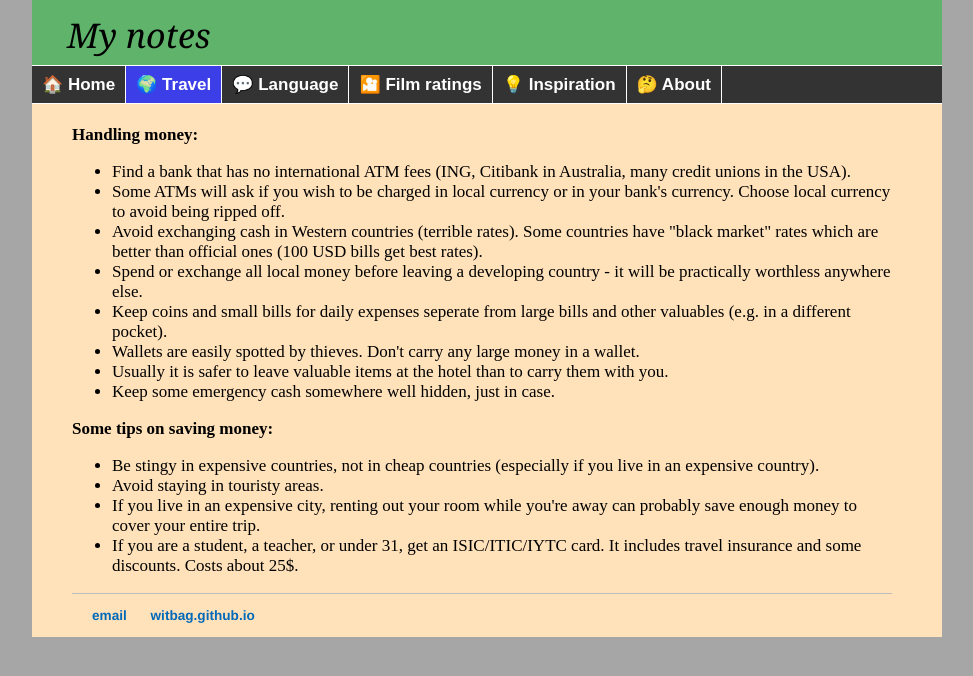
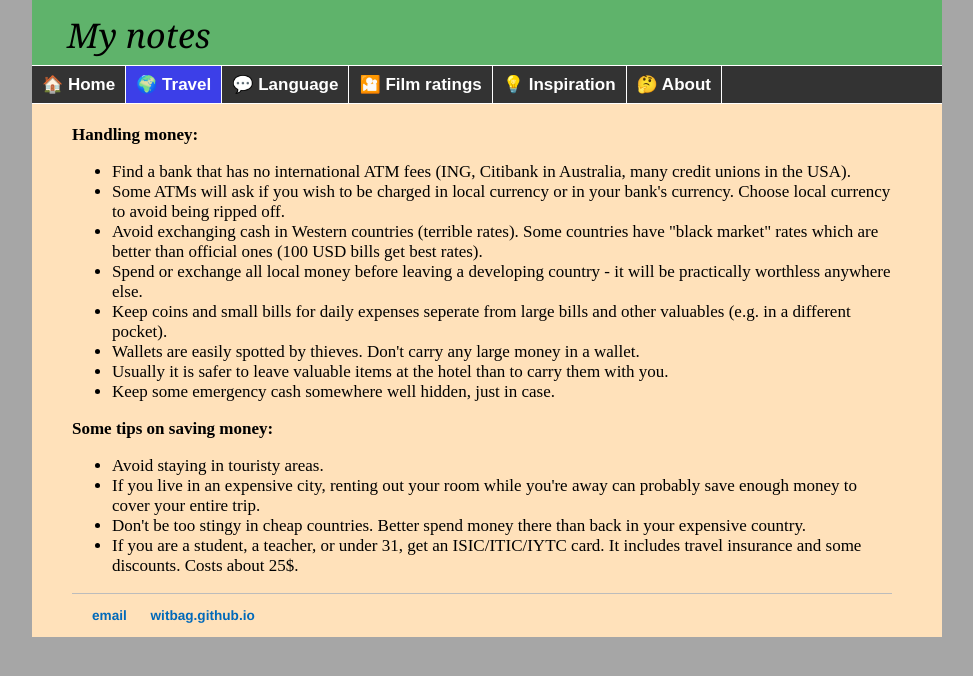
Before and after one commit to witbag/witbag.github.io, a Jekyll site: the page built from travel/money.html, in a window 1280 px wide. Shown: the top 676 px of the page, without its empty margins (153-1126 px from the left). Built offline with Jekyll 4.4.1, drawn with Linux system fonts in a browser that asks for light colours.

Commit message:
Update money.html

```diff
--- a/travel/money.html
+++ b/travel/money.html
@@ -19,9 +19,9 @@ title: Travel advice
 </ul>
 <b>Some tips on saving money:</b><br>
 <ul>
-<li>Be stingy in expensive countries, not in cheap countries (especially if you live in an expensive country).
 <li>Avoid staying in touristy areas.
 <li>If you live in an expensive city, renting out your room while you're away can probably save enough money to cover your entire trip.
+<li>Don't be too stingy in cheap countries. Better spend money there than back in your expensive country.
 <li>If you are a student, a teacher, or under 31, get an ISIC/ITIC/IYTC card. It includes travel insurance and some discounts. Costs about 25$.
 </ul>
 
```
